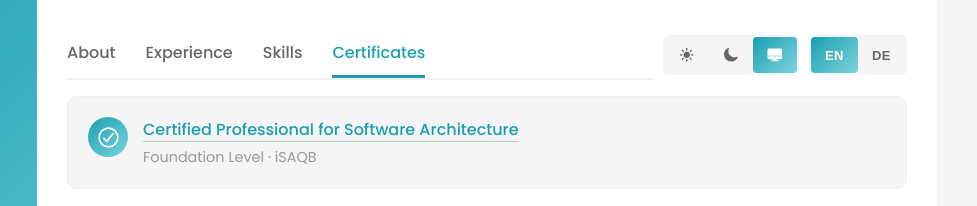
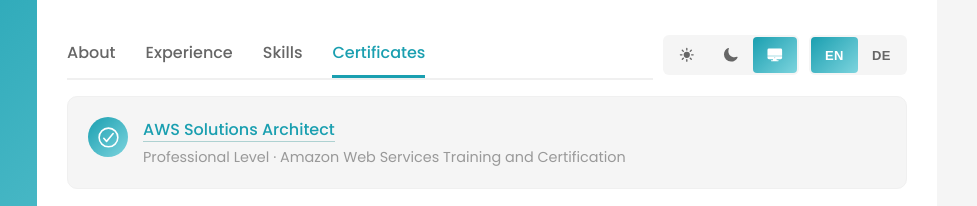
Before and after one commit to makomweb/makomweb.github.io, a plain HTML site: page pages/certificates.html in a window 1280 px wide. Shown: the top 206 px of the page, 303-1280 px from the left. Drawn offline with nearby package versions, Linux system fonts and the light colour scheme.

Commit message:
add AWS Solutions Architect Professional certificate + expertise

```diff
--- a/js/translations.js
+++ b/js/translations.js
@@ -15,6 +15,11 @@
     experience: {
       title: "Experience",
       jobs: [
+        {
+          title: "Education",
+          period: "Mar. 2019 - now · Berlin",
+          description: "Continuing education in software architecture: <a href=\"https://www.isaqb.org/de/zertifizierungen/pruefungen/cpsa-advanced-level-pruefungen/\" target=\"_blank\" class=\"content-link\">Certified Professional for Software Architecture</a> from iSAQB, and a 4 month training for <a href=\"https://aws.amazon.com/de/certification/certified-solutions-architect-professional/\" target=\"_blank\" class=\"content-link\">AWS Solutions Architect Professional</a> certification. Focused on deepening expertise in enterprise architectures and design of scalable cloud-native solutions."
+        },
         {
           title: "Software Architect · Quentic",
           period: "Feb. 2019 - Jan. 2026 · Berlin",
@@ -70,6 +75,10 @@
       title: "Certificates",
       items: [
         {
+          name: "<a href=\"https://aws.amazon.com/de/certification/certified-solutions-architect-professional/\" target=\"_blank\" class=\"content-link\">AWS Solutions Architect</a>",
+          issuer: "Professional Level · Amazon Web Services Training and Certification"
+        },
+        {
           name: "<a href=\"https://www.isaqb.org/de/zertifizierungen/zertifizierungen-uebersicht/cpsa-foundation-level/\" target=\"_blank\" class=\"content-link\">Certified Professional for Software Architecture</a>",
           issuer: "Foundation Level · iSAQB"
         },
@@ -110,6 +119,11 @@
     experience: {
       title: "Erfahrung",
       jobs: [
+        {
+          title: "Weiterbildung",
+          period: "März 2019 - heute · Berlin",
+          description: "Weiterbildung im Bereich Softwarearchitektur: <a href=\"https://www.isaqb.org/de/zertifizierungen/pruefungen/cpsa-advanced-level-pruefungen/\" target=\"_blank\" class=\"content-link\">Certified Professional for Software Architecture</a> von der iSAQB; sowie 4 Monate intensive Fortbildung zum <a href=\"https://aws.amazon.com/de/certification/certified-solutions-architect-professional/\" target=\"_blank\" class=\"content-link\">AWS Solutions Architect Professional</a>. Vertiefung von Expertise in Enterprise-Architekturen, Entwurf von skalierbaren cloud-native Lösungen."
+        },
         {
           title: "Softwarearchitekt · Quentic",
           period: "Feb. 2019 - Jan. 2026 · Berlin",
@@ -165,6 +179,10 @@
       title: "Zertifikate",
       items: [
         {
+          name: "<a href=\"https://aws.amazon.com/de/certification/certified-solutions-architect-professional/\" target=\"_blank\" class=\"content-link\">AWS Solutions Architect</a>",
+          issuer: "Professional Level · Amazon Web Services Training and Certification"
+        },
+        {
           name: "<a href=\"https://www.isaqb.org/de/zertifizierungen/zertifizierungen-uebersicht/cpsa-foundation-level/\" target=\"_blank\" class=\"content-link\">Certified Professional for Software Architecture</a>",
           issuer: "Foundation Level · iSAQB"
         },
--- a/pages/certificates.html
+++ b/pages/certificates.html
@@ -82,6 +82,18 @@
             <article class="certificates active" data-page="certificates">
                 <section class="certificates-section">
                     <ul class="certificates-list">
+                        <li class="certificate-item">
+                            <div class="certificate-header">
+                                <div class="certificate-icon">
+                                    <ion-icon name="checkmark-circle-outline"></ion-icon>
+                                </div>
+                                <div>
+                                    <h4 class="certificate-name"><a href="https://aws.amazon.com/de/certification/certified-solutions-architect-professional/" target="_blank" class="content-link">AWS Solutions Architect Professional</a></h4>
+                                    <p class="certificate-issuer">Amazon Web Services Training and Certification</p>
+                                </div>
+                            </div>
+                        </li>
+
                         <li class="certificate-item">
                             <div class="certificate-header">
                                 <div class="certificate-icon">
```
